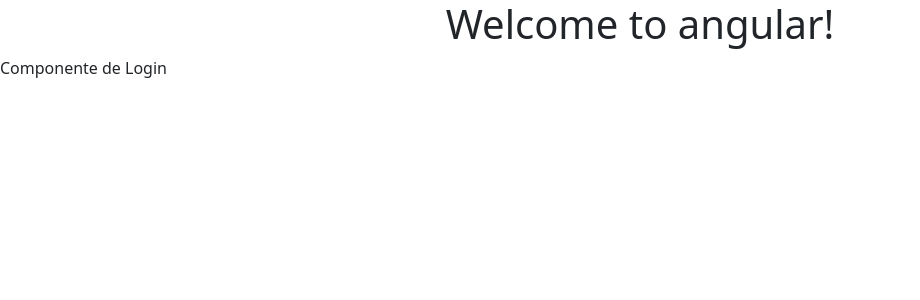
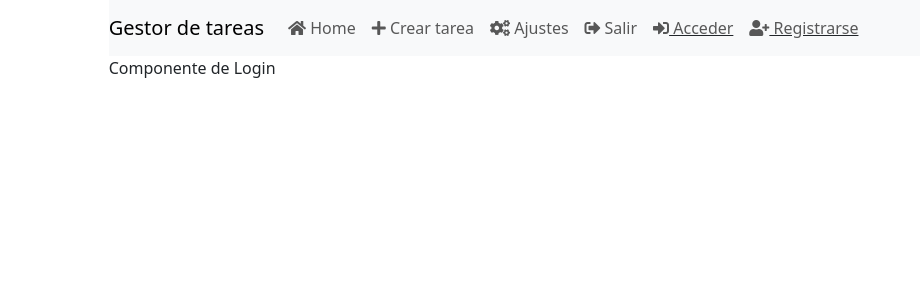
Before and after one commit to marcosjrs/Gestor_Tareas_Symfony_Angular, an Angular app in the folder angular/: page / in a window 1280 px wide. Shown: the top 300 px of the page, without its empty margins (0-920 px from the left). Built offline with nearby package versions, Linux system fonts and the light colour scheme.

Commit message:
esqueleto de menú, y añadimos iconos de fuente awesome.

```diff
--- a/angular/src/app/app.component.html
+++ b/angular/src/app/app.component.html
@@ -1,8 +1,53 @@
-<div style="text-align:center">
-  <h1>
-    Welcome to {{ title }}!
-  </h1>
+<div class="row">
+  <div class="col-xs-12 col-md-12 col-lg-10 offset-lg-1">
+    <header id="principal-header">
+      <nav class="navbar navbar-expand-lg navbar-light bg-light">
+        <a class="navbar-brand" [routerLink]="['/']">Gestor de tareas</a>
+        <button class="navbar-toggler" type="button" data-toggle="collapse" data-target="#navbarSupportedContent" aria-controls="navbarSupportedContent" aria-expanded="false" aria-label="Toggle navigation">
+          <span class="navbar-toggler-icon"></span>
+        </button>
+        <div class="collapse navbar-collapse" id="navbarSupportedContent">
+          <ul class="navbar-nav mr-auto">
+            <li class="nav-item active">
+              <a class="nav-link" [routerLink]="['/']">
+                <i class="fas fa-home"></i>
+                Home
+              </a>
+            </li>
+            <li class="nav-item">
+              <a class="nav-link" [routerLink]="['/']">
+                <i class="fas fa-plus"></i>
+                Crear tarea
+              </a>
+            </li>
+            <li class="nav-item">
+              <a class="nav-link" [routerLink]="['/']">
+                <i class="fas fa-cogs"></i>
+                Ajustes
+              </a>
+            </li>
+            <li class="nav-item">
+              <a class="nav-link" [routerLink]="['/']">
+                <i class="fas fa-sign-out-alt"></i>
+                Salir
+              </a>
+            </li>
+          </ul>
+          <u class="navbar-nav navbar-right">
+            <li><a class="nav-link" [routerLink]="['/login']">
+              <i class="fas fa-sign-in-alt"></i>
+              Acceder
+            </a></li>
+            <li><a class="nav-link" [routerLink]="['/register']">
+              <i class="fas fa-user-plus"></i>
+              Registrarse
+            </a></li>
+          </u>
+        </div>
+      </nav>
+    </header>
+
+    <!-- En router-outlet se cargaran los componentes segun el enrutado puesto en app.routing.ts, que es el importado en app.module.ts, mediante el decorador -->
+    <router-outlet></router-outlet>
+  </div>
 </div>
-
-<!-- En router-outlet se cargaran los componentes segun el enrutado puesto en app.routing.ts, que es el importado en app.module.ts, mediante el decorador -->
-<router-outlet></router-outlet>
--- a/angular/src/index.html
+++ b/angular/src/index.html
@@ -7,6 +7,7 @@
 
   <meta name="viewport" content="width=device-width, initial-scale=1">
   <link rel="icon" type="image/x-icon" href="favicon.ico">
+  <link rel="stylesheet" href="https://use.fontawesome.com/releases/v5.3.1/css/all.css" integrity="sha384-mzrmE5qonljUremFsqc01SB46JvROS7bZs3IO2EmfFsd15uHvIt+Y8vEf7N7fWAU" crossorigin="anonymous">
   <link rel="stylesheet" href="../node_modules/bootstrap/dist/css/bootstrap.min.css">
   <script src="../node_modules/jquery/dist/jquery.min.js"></script>
   <link rel="stylesheet" href="./assets/css/styles.css">
```
